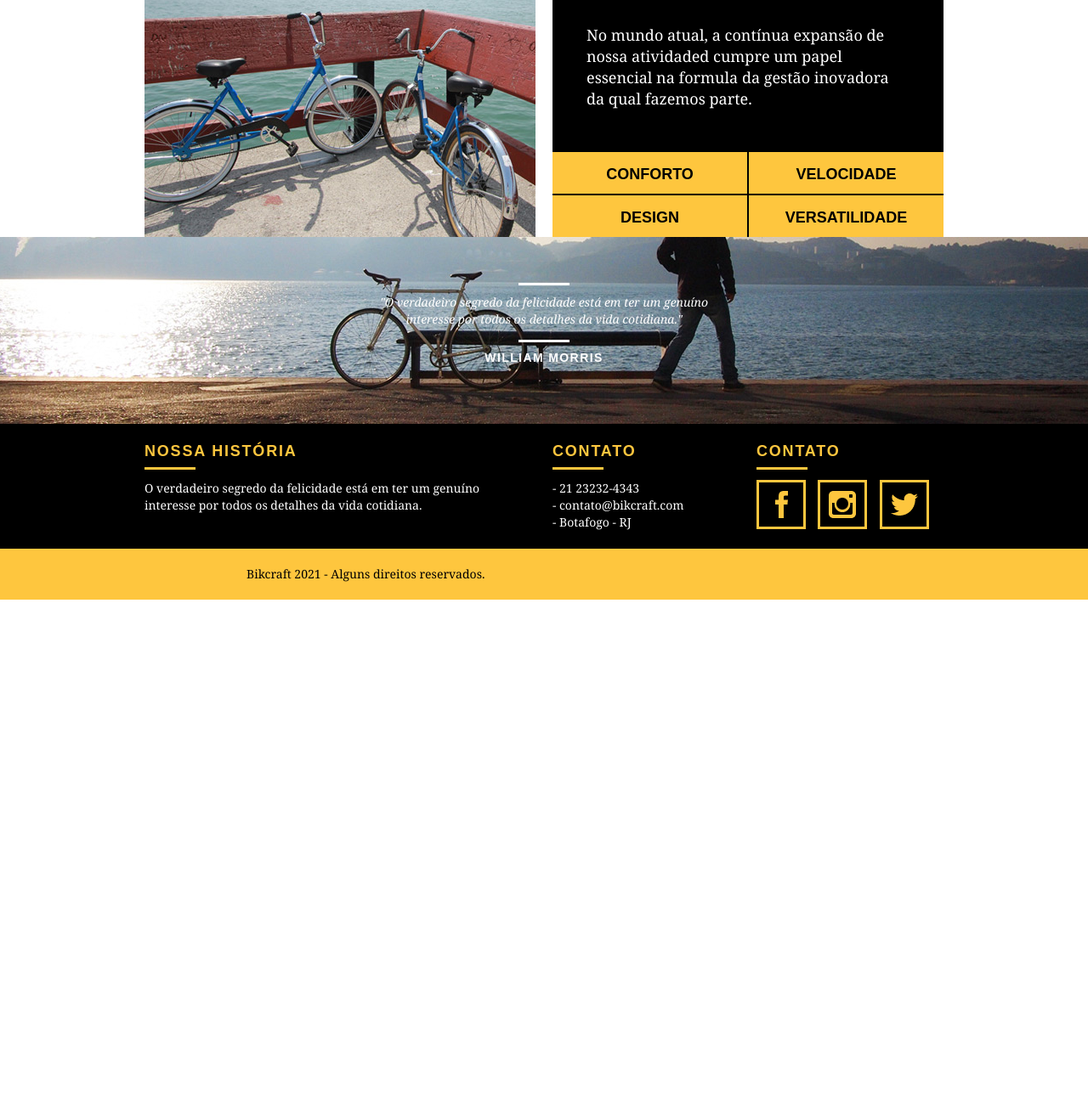
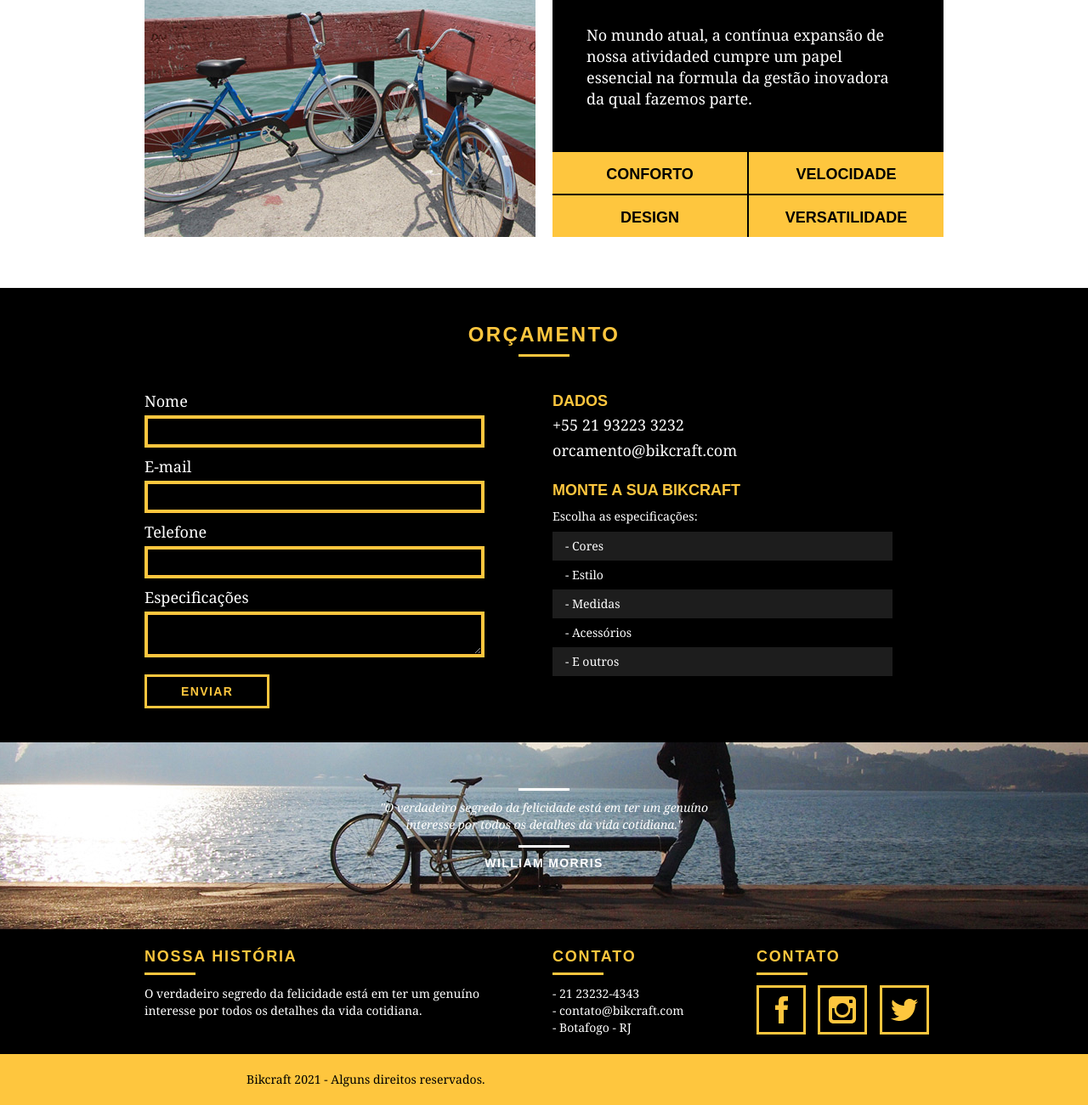
Before and after one commit to GioBP/webdesignaulas, a PHP site: page /produtos.html in a window 1280 px wide. Shown: the part 1875-3176 px from the top of the page at 85% size. Before the commit the page ends 2581 px from the top, so only its background shows below. Run offline with PHP 8.4, Linux system fonts and the light colour scheme.

Commit message:
produtos.html and produtos.css
Finalizado o layout da aba de Produtos do site.

```diff
--- a/css/produtos.css
+++ b/css/produtos.css
@@ -69,3 +69,106 @@
 .produto_info ul li:nth-child(even) {
 	margin-left: 2px;
 }
+
+/* Orçamento */
+
+.orcamento {
+	background: #000;
+	width: 100%;
+	margin-top: 60px;
+	padding: 40px 0;
+}
+
+.orcamento h2 {
+	color: #fec63e;
+}
+
+.orcamento h2:after {
+	background: #fec63e;
+}
+
+.form {
+	padding-right: 60px;
+}
+
+.form label {
+	display: block;
+	color: #fff;
+	font-family: Georgia, "Times New Roman", serif;
+	font-size: 18px;
+	line-height: 25px;
+	margin-bottom: 4px;
+}
+
+.form input {
+	display: block;
+	width: 100%;
+	border: 4px solid #fec63e;
+	background: none;
+	color: #fff;
+	padding: 7px 10px;
+	margin-bottom: 10px;
+	outline: none;
+	font-size: 14px;
+	font-family: Georgia, "Times New Roman", serif;
+}
+
+.form textarea {
+	display: block;
+	width: 100%;
+	border: 4px solid #fec63e;
+	background: none;
+	color: #fff;
+	padding: 7px 10px;
+	margin-bottom: 20px;
+	outline: none;
+	font-size: 14px;
+	font-family: Georgia, "Times New Roman", serif;
+}
+
+.form button {
+	padding: 7px 40px;
+	background: none;
+}
+
+.orcamento_dados {
+	color: #fff;
+}
+
+.orcamento_dados h3 {
+	font-size: 18px;
+	line-height: 25px;
+	font-weight: bold;
+	text-transform: uppercase;
+	color: #fec63e;
+}
+
+.orcamento_dados span {
+	display: block;
+	font-size: 18px;
+	line-height: 30px;
+	font-family: Georgia, "Times New Roman", serif;
+}
+
+.orcamento_dados ul {
+	padding-right: 60px;
+}
+
+.orcamento_dados ul li {
+	font-family: Georgia, "Times New Roman", serif;
+	font-size: 14px;
+	padding: 10px 15px;
+}
+
+.orcamento_dados ul li:nth-child(odd) {
+	background: #1d1d1d;
+
+}
+
+.orcamento_dados p {
+	margin: 8px 0;
+}
+
+.dados_email{
+	margin-bottom: 20px;
+}
--- a/produtos.html
+++ b/produtos.html
@@ -94,6 +94,37 @@
 			</div>
 		</section>
 
+		<section class="orcamento">
+			<div class="container" >
+				<h2 class="subtitulo">Orçamento</h2>
+				<form id="form_orcamento" class="form grid-8" >
+					<label for="nome">Nome</label>
+					<input type="text" id="nome">
+					<label for="email">E-mail</label>
+					<input type="text" id="email">
+					<label for="telefone">Telefone</label>
+					<input type="text" id="telefone">
+					<label for="espec">Especificações</label>
+					<textarea id="espec"></textarea>
+					<button type="submit" class="btn">Enviar</button>
+				</form>
+				<div class="orcamento_dados grid-8">
+					<h3>Dados</h3>
+					<span> +55 21 93223 3232</span>
+					<span class="dados_email">orcamento@bikcraft.com</span>
+					<h3>Monte a sua bikcraft</h3>
+					<p>Escolha as especificações:</p>
+					<ul>
+						<li>- Cores</li>
+						<li>- Estilo</li>
+						<li>- Medidas</li>
+						<li>- Acessórios</li>
+						<li>- E outros</li>
+					</ul>
+				</div>
+			</div>
+		</section>
+
 		<section class="quebra">
 			<blockquote class="quote-externo container">
 				<p>"O verdadeiro segredo da felicidade está em ter um genuíno interesse por todos os detalhes da vida cotidiana."</p>
```
